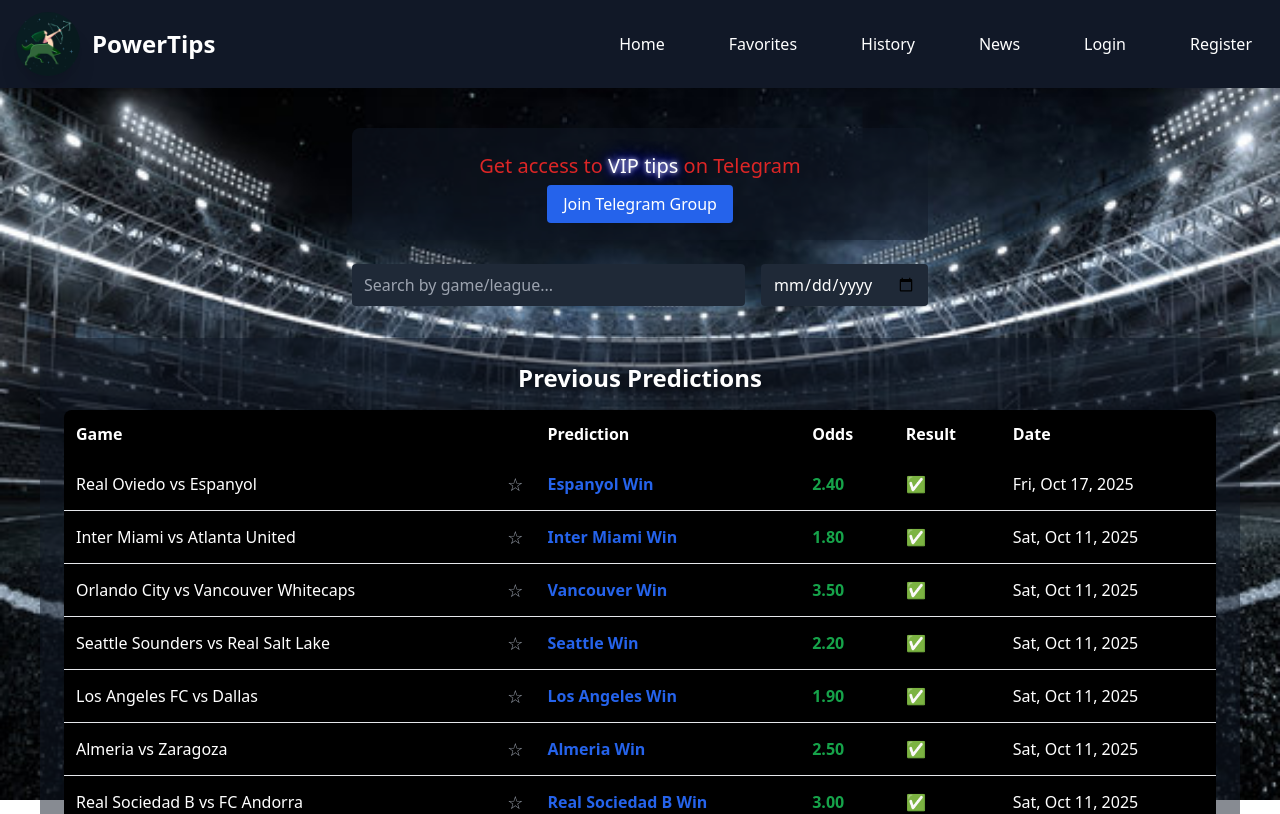
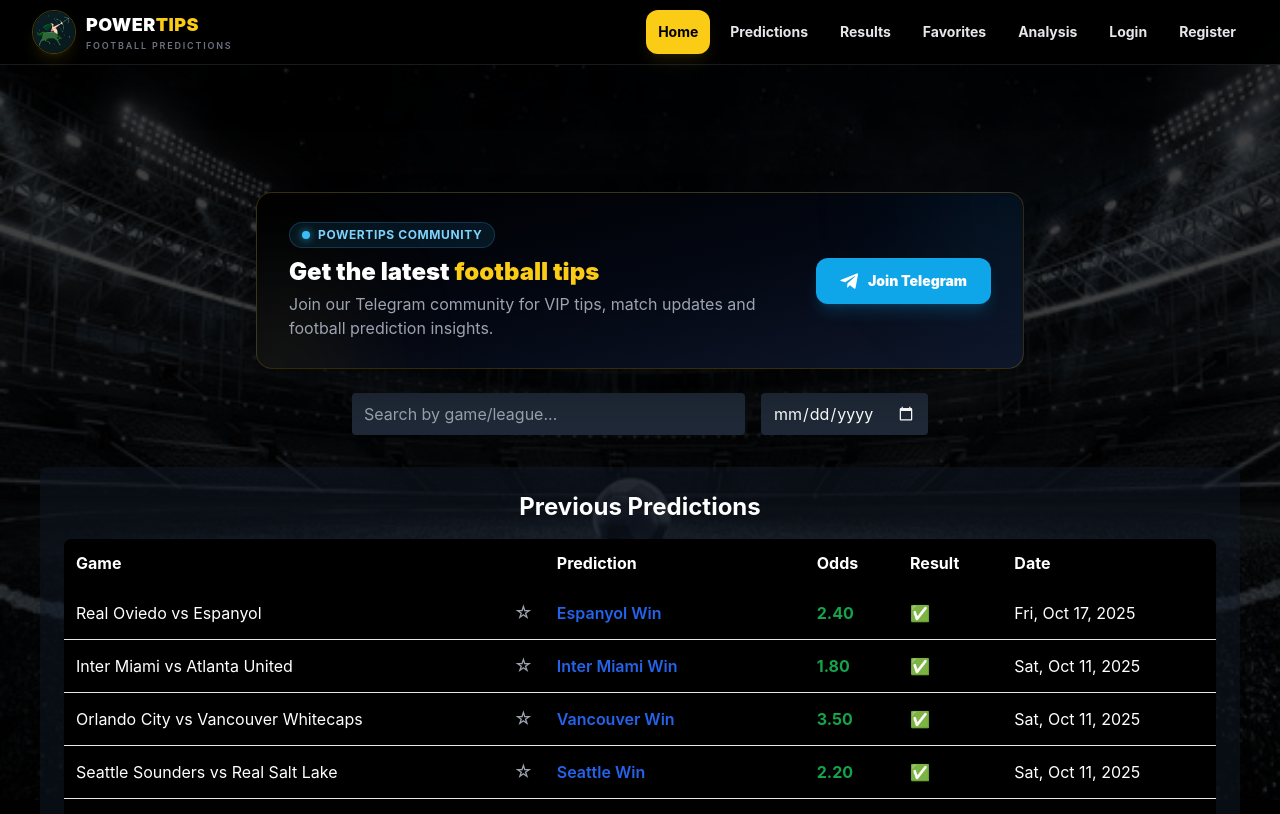
Before and after one commit to codeBlack5/powertips, a React (Create React App) app: page / in a window 1280 px wide. Shown: the top 814 px of the page. Built offline with nearby package versions, Linux system fonts and the light colour scheme.

Commit message:
Improve responsive PowerTips layout and navigation

```diff
--- a/src/App.css
+++ b/src/App.css
@@ -2,51 +2,86 @@
   text-align: center;
 }
 
-.App-logo {
-  height: 40vmin;
-  pointer-events: none;
-}
+/* PowerTips brand animations */
 
-@media (prefers-reduced-motion: no-preference) {
-  .App-logo {
-    animation: App-logo-spin infinite 20s linear;
-  }
-}
-
-.App-header {
-  background-color: #282c34;
-  min-height: 100vh;
-  display: flex;
-  flex-direction: column;
-  align-items: center;
-  justify-content: center;
-  font-size: calc(10px + 2vmin);
-  color: white;
-}
-
-.App-link {
-  color: #61dafb;
-}
-
-@keyframes App-logo-spin {
-  from {
-    transform: rotate(0deg);
-  }
-  to {
-    transform: rotate(360deg);
-  }
-}
 @keyframes glow {
   0%, 100% {
-    text-shadow: 0 0 5px #fff, 0 0 10px #00f, 0 0 20px #00f;
-    color: #fff;
+    text-shadow:
+      0 0 4px rgba(234, 179, 8, 0.35),
+      0 0 10px rgba(234, 179, 8, 0.2);
   }
+
   50% {
-    text-shadow: 0 0 10px #fff, 0 0 20px #0ff, 0 0 40px #0ff;
-    color: #0ff;
+    text-shadow:
+      0 0 8px rgba(250, 204, 21, 0.65),
+      0 0 18px rgba(234, 179, 8, 0.35);
   }
 }
 
 .glow-text {
-  animation: glow 1.5s ease-in-out infinite;
+  animation: glow 2s ease-in-out infinite;
 }
+
+@keyframes shine {
+  0% {
+    background-position: 200% center;
+  }
+
+  100% {
+    background-position: -200% center;
+  }
+}
+
+.animate-shine {
+  animation: shine 3s linear infinite;
+}
+
+@keyframes fadeIn {
+  from {
+    opacity: 0;
+  }
+
+  to {
+    opacity: 1;
+  }
+}
+
+.animate-fadeIn {
+  animation: fadeIn 0.3s ease-out forwards;
+}
+
+@keyframes slideUp {
+  from {
+    transform: translateY(100%);
+    opacity: 0;
+  }
+
+  to {
+    transform: translateY(0);
+    opacity: 1;
+  }
+}
+
+.animate-slideUp {
+  animation: slideUp 0.3s ease-out;
+}
+
+/* Accessible focus state */
+
+:focus-visible {
+  outline: 2px solid #facc15;
+  outline-offset: 2px;
+}
+
+/* Reduce motion for users who request it */
+
+@media (prefers-reduced-motion: reduce) {
+  *,
+  *::before,
+  *::after {
+    animation-duration: 0.01ms !important;
+    animation-iteration-count: 1 !important;
+    transition-duration: 0.01ms !important;
+    scroll-behavior: auto !important;
+  }
+}
--- a/src/components/layout/Layout.jsx
+++ b/src/components/layout/Layout.jsx
@@ -1,25 +1,31 @@
-import React from 'react'
-import Navbar from './Navbar'
-import { Outlet } from 'react-router-dom'
-import Footer from './Footer'
-import bg from '../assets/images/kickoff.jpg'
+import React from "react";
+import Navbar from "./Navbar";
+import { Outlet } from "react-router-dom";
+import Footer from "./Footer";
+import bg from "../assets/images/kickoff.jpg";
 
 function Layout() {
   return (
-    <section className="relative flex flex-col min-h-screen">
-      {/* Fixed background visible on all pages */}
+    <section className="relative flex min-h-screen flex-col bg-black">
+      {/* Fixed football background */}
       <div
-        className="fixed inset-0 bg-cover bg-no-repeat bg-center z-0"
+        className="fixed inset-0 z-0 bg-cover bg-center bg-no-repeat"
         style={{ backgroundImage: `url(${bg})` }}
-      ></div>
+        aria-hidden="true"
+      />
 
-      {/* Foreground content */}
-      <div className="relative z-10 flex flex-col min-h-screen">
+      {/* Consistent dark overlay for readability */}
+      <div
+        className="fixed inset-0 z-0 bg-black/75"
+        aria-hidden="true"
+      />
+
+      {/* Foreground application */}
+      <div className="relative z-10 flex min-h-screen flex-col">
         <Navbar />
 
-        {/* Scrollable main content */}
-        <main className="flex-1">
-          <div className="px-4 sm:px-6 py-8">
+        <main className="flex-1 pt-16">
+          <div className="px-3 py-6 sm:px-6 sm:py-8">
             <Outlet />
           </div>
         </main>
@@ -30,4 +36,4 @@ function Layout() {
   );
 }
 
-export default Layout
+export default Layout;
--- a/src/components/layout/Navbar.jsx
+++ b/src/components/layout/Navbar.jsx
@@ -1,124 +1,163 @@
-// src/components/Navbar.jsx
-import React, { useState, useRef } from 'react';
-import { useNavigate } from 'react-router-dom';
-import logo from '../assets/images/power.png';
-import { FaBars, FaTimes } from 'react-icons/fa';
+import React, { useEffect, useState } from "react";
+import { NavLink, useLocation } from "react-router-dom";
+import { FaBars, FaTimes, FaTelegramPlane } from "react-icons/fa";
+import logo from "../assets/images/power.png";
+
+const navItems = [
+  { label: "Home", path: "/" },
+  { label: "Predictions", path: "/history?view=predictions" },
+  { label: "Results", path: "/history?view=results" },
+  { label: "Favorites", path: "/favorites" },
+  { label: "Analysis", path: "/news" },
+  { label: "Login", path: "/login" },
+  { label: "Register", path: "/register" },
+];
 
 function Navbar() {
   const [isOpen, setIsOpen] = useState(false);
-  const [activeLink, setActiveLink] = useState(null);
-  const [touchStartY, setTouchStartY] = useState(null);
-  const navigate = useNavigate();
-  const sheetRef = useRef(null);
+  const location = useLocation();
 
-  const handleLinkClick = (path) => {
-    setActiveLink(path);
-    setTimeout(() => {
-      setIsOpen(false);
-      navigate(path);
-    }, 2000);
+  // Close mobile navigation after changing pages.
+  useEffect(() => {
+    setIsOpen(false);
+  }, [location.pathname, location.search]);
+
+  // Prevent background scrolling while mobile navigation is open.
+  useEffect(() => {
+    document.body.style.overflow = isOpen ? "hidden" : "";
+
+    return () => {
+      document.body.style.overflow = "";
+    };
+  }, [isOpen]);
+
+  // Determine whether a navigation item is currently active.
+  const isItemActive = (item) => {
+    const currentPath = location.pathname + location.search;
+
+    if (item.path === "/") {
+      return location.pathname === "/";
+    }
+
+    return currentPath === item.path;
   };
 
-  const linkClasses = (path) =>
-    `relative text-white px-3 py-2 rounded-lg transition-all duration-300
-     hover:scale-110
-     ${activeLink === path ?
-       "bg-gradient-to-r from-blue-500 via-purple-500 to-pink-500 bg-[length:200%_100%] animate-shine"
-       : "hover:bg-gray-900 hover:text-blue-400 hover:p-2"}`;
+  // One consistent style system for both desktop and mobile.
+  const linkClass = (item, mobile = false) => {
+    const isActive = isItemActive(item);
 
-  // Handle swipe down to close
-  const handleTouchStart = (e) => setTouchStartY(e.touches[0].clientY);
-
-  const handleTouchMove = (e) => {
-    if (!touchStartY) return;
-    const currentY = e.touches[0].clientY;
-    if (currentY - touchStartY > 80) { // swipe down threshold
-      setIsOpen(false);
-    }
+    return [
+      "flex items-center justify-center rounded-xl",
+      "font-bold transition-all duration-200",
+      "min-h-[44px]",
+      mobile ? "w-full px-4 text-sm" : "px-3 text-sm",
+      isActive
+        ? "bg-yellow-400 text-black shadow-lg shadow-yellow-400/10"
+        : "text-gray-200 hover:bg-white/10 hover:text-yellow-400",
+    ].join(" ");
   };
 
   return (
-    <nav className="fixed top-0 left-0 w-full bg-gray-900 shadow-md z-50">
-      <div className="max-w-7xl mx-auto px-4 py-3 flex justify-between items-center">
-        {/* Logo + Title */}
-        <div className="flex items-center space-x-3">
+    <nav
+      className="fixed inset-x-0 top-0 z-50 border-b border-white/10 bg-black/95 shadow-2xl backdrop-blur-xl"
+      aria-label="Main navigation"
+    >
+      <div className="mx-auto flex h-16 w-full items-center justify-between px-3 sm:px-5 lg:px-8">
+        {/* Brand */}
+        <NavLink
+          to="/"
+          className="flex min-w-0 items-center gap-2.5"
+          aria-label="PowerTips home"
+        >
           <img
             src={logo}
-            alt="logo"
-            className="h-12 w-12 sm:h-14 sm:w-14 md:h-16 md:w-16 rounded-full shadow-xl"
+            alt=""
+            className="h-10 w-10 shrink-0 rounded-full border border-yellow-400/30 object-cover shadow-lg shadow-yellow-400/10 sm:h-11 sm:w-11"
           />
-          <h1 className="text-2xl font-bold text-white">PowerTips</h1>
-        </div>
 
-        {/* Desktop Links */}
-        <div className="hidden md:flex space-x-8 lg:space-x-10">
-          {["/", "/favorites", "/history", "/news", "/login", "/register"].map((path) => (
-            <button
-              key={path}
-              onClick={() => handleLinkClick(path)}
-              className={linkClasses(path)}
+          <div className="min-w-0">
+            <div className="truncate text-base font-black uppercase tracking-wide text-white sm:text-lg">
+              Power<span className="text-yellow-400">Tips</span>
+            </div>
+
+            <div className="hidden text-[9px] font-semibold uppercase tracking-[0.2em] text-gray-500 sm:block">
+              Football Predictions
+            </div>
+          </div>
+        </NavLink>
+
+        {/* Desktop navigation */}
+        <div className="hidden items-center gap-1 md:flex lg:gap-2">
+          {navItems.map((item) => (
+            <NavLink
+              key={item.path}
+              to={item.path}
+              className={linkClass(item)}
             >
-              {path === "/" ? "Home" : path.replace("/", "").charAt(0).toUpperCase() + path.slice(2)}
-            </button>
+              {item.label}
+            </NavLink>
           ))}
         </div>
 
-        {/* Mobile Menu Button */}
-        <div className="md:hidden">
-          <button onClick={() => setIsOpen(!isOpen)}>
-            {isOpen ? <FaTimes size={32} className='text-red-600' /> : <FaBars size={32} className='text-green-600' />}
-          </button>
-        </div>
+        {/* Mobile menu button */}
+        <button
+          type="button"
+          onClick={() => setIsOpen((open) => !open)}
+          className="flex h-11 w-11 items-center justify-center rounded-xl border border-white/10 bg-white/5 text-yellow-400 transition-colors hover:bg-white/10 md:hidden"
+          aria-label={
+            isOpen ? "Close navigation menu" : "Open navigation menu"
+          }
+          aria-expanded={isOpen}
+          aria-controls="mobile-navigation"
+        >
+          {isOpen ? <FaTimes size={22} /> : <FaBars size={22} />}
+        </button>
       </div>
 
-      {/* Background Overlay */}
+      {/* Mobile navigation */}
       {isOpen && (
         <div
-          className="fixed inset-0 bg-black bg-opacity-50 backdrop-blur-sm transition-opacity duration-300"
-          onClick={() => setIsOpen(false)}
-        />
-      )}
+          id="mobile-navigation"
+          className="border-t border-white/10 bg-black/98 px-3 pb-5 pt-3 shadow-2xl md:hidden"
+        >
+          {/* Mobile header */}
+          <div className="mb-3 rounded-2xl border border-yellow-400/10 bg-gradient-to-r from-yellow-400/10 to-transparent p-3">
+            <p className="text-xs font-semibold uppercase tracking-wider text-gray-400">
+              PowerTips
+            </p>
 
-      {/* Mobile Action Sheet */}
-      {isOpen && (
-        <div
-          ref={sheetRef}
-          className="fixed bottom-0 left-0 w-full  rounded-t-2xl shadow-lg
-                     flex flex-col items-center space-y-4 py-6 md:hidden animate-slideUp"
-          onTouchStart={handleTouchStart}
-          onTouchMove={handleTouchMove}
-        >
-          {/* Close Button */}
-          <button
-            onClick={() => setIsOpen(false)}
-            className="absolute top-3 right-4 text-white hover:text-white transform transition duration-300 hover:scale-125 hover:rotate-90 bg-red-500/10 hover:bg-red-500 rounded-full p-2 shadow-md"
-          >
-            <FaTimes size={20} />
-          </button>
+            <p className="mt-1 text-sm font-bold text-white">
+              Football predictions & match analysis
+            </p>
+          </div>
 
-          {/* Drag Handle */}
-          <div className="w-12 h-1.5 bg-gray-500 rounded-full mb-6"></div>
+          {/* Same navigation links as desktop */}
+          <div className="grid gap-1.5">
+            {navItems.map((item) => (
+              <NavLink
+                key={item.path}
+                to={item.path}
+                className={linkClass(item, true)}
+              >
+                {item.label}
+              </NavLink>
+            ))}
+          </div>
 
-          {["/", "/favorites", "/history", "/news", "/login", "/register"].map((path) => (
-            <button
-              key={path}
-              onClick={() => handleLinkClick(path)}
-              className={linkClasses(path)}
+          {/* Telegram */}
+          <div className="mt-4 border-t border-white/10 pt-4">
+            <a
+              href="https://t.me/powertipsterbets"
+              target="_blank"
+              rel="noreferrer"
+              className="flex min-h-[46px] w-full items-center justify-center gap-2 rounded-xl border border-sky-400/30 bg-sky-500/10 px-4 text-sm font-bold text-sky-300 transition-colors hover:bg-sky-500/20"
             >
-              {path === "/" ? "Home" : path.replace("/", "").charAt(0).toUpperCase() + path.slice(2)}
-            </button>
-          ))}
+              <FaTelegramPlane size={18} />
+              Join us on Telegram
+            </a>
+          </div>
         </div>
       )}
-
-      {/* Keyframe Animation */}
-      <style>{`
-        @keyframes slideUp {
-          from { transform: translateY(100%); opacity: 0; }
-          to { transform: translateY(0); opacity: 1; }
-        }
-        .animate-slideUp { animation: slideUp 0.3s ease-out; }
-      `}</style>
     </nav>
   );
 }
--- a/src/components/pages/Home.jsx
+++ b/src/components/pages/Home.jsx
@@ -433,20 +433,45 @@ function Home() {
   return (
     <div className="relative">
       <section className="px-2 sm:px-4 pt-24 pb-8">
-        {/* Telegram Section */}
-        <div className="bg-gray-900 bg-opacity-50 text-center p-4 sm:p-6 rounded-lg max-w-xl mx-auto">
-          <p className="mb-3 text-red-600 text-lg sm:text-xl">
-            Get access to <span className="glow-text">VIP tips</span> on Telegram
+        {/* Telegram Community Banner */}
+        <section className="relative mx-auto max-w-3xl overflow-hidden rounded-2xl border border-yellow-400/20 bg-gradient-to-br from-black via-gray-950 to-slate-900 shadow-2xl shadow-black/40">
+          <div className="absolute -right-16 -top-16 h-40 w-40 rounded-full bg-sky-500/10 blur-3xl" />
+          <div className="absolute -bottom-20 -left-16 h-40 w-40 rounded-full bg-yellow-400/10 blur-3xl" />
+
+          <div className="relative flex flex-col items-center gap-4 px-5 py-6 text-center sm:px-8 sm:py-7 md:flex-row md:justify-between md:text-left">
+            <div className="min-w-0">
+              <div className="mb-2 inline-flex items-center gap-2 rounded-full border border-sky-400/20 bg-sky-400/10 px-3 py-1 text-xs font-bold uppercase tracking-wider text-sky-300">
+                <span className="h-2 w-2 rounded-full bg-sky-400 shadow-[0_0_8px_rgba(56,189,248,0.8)]" />
+                PowerTips Community
+              </div>
+
+              <h2 className="text-xl font-black text-white sm:text-2xl">
+                Get the latest <span className="text-yellow-400">football tips</span>
+              </h2>
+
+              <p className="mt-1 max-w-xl text-sm leading-6 text-gray-400 sm:text-base">
+                Join our Telegram community for VIP tips, match updates and
+                football prediction insights.
               </p>
+            </div>
+
             <a
               href="https://t.me/powertipsterbets"
               target="_blank"
               rel="noopener noreferrer"
-            className="bg-blue-600 text-white px-3 sm:px-4 py-2 rounded hover:bg-blue-100 hover:text-blue-600 transition text-sm sm:text-base"
+              className="inline-flex min-h-[46px] shrink-0 items-center justify-center gap-2 rounded-xl bg-sky-500 px-5 py-3 text-sm font-black text-white shadow-lg shadow-sky-500/20 transition-all duration-200 hover:-translate-y-0.5 hover:bg-sky-400 active:translate-y-0 sm:px-6"
             >
-            Join Telegram Group
+              <svg
+                viewBox="0 0 24 24"
+                className="h-5 w-5 fill-current"
+                aria-hidden="true"
+              >
+                <path d="M21.8 3.2 18.7 20c-.2 1.2-.9 1.5-1.8.9l-5-3.7-2.4 2.3c-.3.3-.5.5-1 .5l.4-5.1 9.3-8.4c.4-.4-.1-.6-.6-.2L6.1 13.6 1.2 12c-1.1-.3-1.1-1.1.2-1.6L20.3 3c.9-.3 1.7.2 1.5.2Z" />
+              </svg>
+              Join Telegram
             </a>
           </div>
+        </section>
 
         {/* Search & Filter */}
         <div className="flex flex-col sm:flex-row gap-2 sm:gap-4 mt-6 max-w-xl mx-auto">
--- a/src/index.css
+++ b/src/index.css
@@ -1,3 +1,61 @@
 @tailwind base;
 @tailwind components;
 @tailwind utilities;
+
+@layer base {
+  html {
+    background: #050505;
+    color-scheme: dark;
+  }
+
+  body {
+    margin: 0;
+    min-width: 320px;
+    background: #050505;
+    color: #f8fafc;
+    font-family:
+      Inter,
+      ui-sans-serif,
+      system-ui,
+      -apple-system,
+      BlinkMacSystemFont,
+      "Segoe UI",
+      sans-serif;
+    -webkit-font-smoothing: antialiased;
+    -moz-osx-font-smoothing: grayscale;
+  }
+
+  button,
+  input,
+  select,
+  textarea {
+    font: inherit;
+  }
+
+  button,
+  a {
+    -webkit-tap-highlight-color: transparent;
+  }
+}
+
+@layer components {
+  .pt-page {
+    @apply w-full max-w-7xl mx-auto;
+  }
+
+  .pt-card {
+    @apply rounded-2xl border border-white/10 bg-black/70 shadow-xl backdrop-blur-sm;
+  }
+
+  .pt-section-title {
+    @apply text-xl sm:text-2xl font-bold text-white;
+  }
+
+  .pt-gold {
+    @apply text-yellow-400;
+  }
+
+  .pt-button-primary {
+    @apply inline-flex items-center justify-center rounded-xl bg-yellow-400 px-4 py-2 font-bold text-black transition-all duration-200 hover:bg-yellow-300 hover:-translate-y-0.5 active:translate-y-0;
+  }
+}
```
Lines whose indentation alone changed are shown as unchanged.
